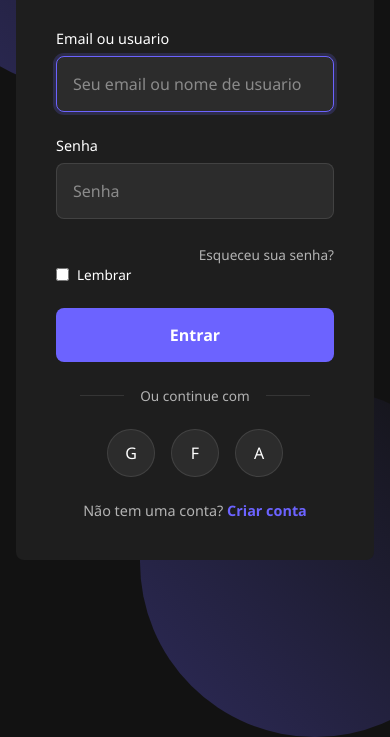
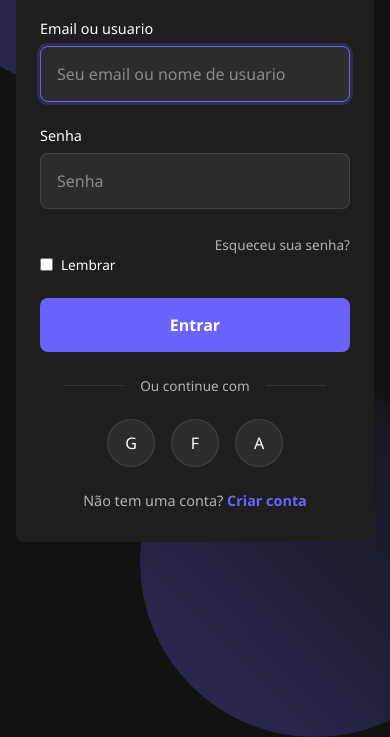
Before and after one commit to NightHudson/tela-de-login, a plain HTML site: page index.html in a window 390 px wide. Shown: the part 207-944 px from the top of the page. Drawn offline with Linux system fonts and the light colour scheme.

Commit message:
add media

```diff
--- a/css/login.css
+++ b/css/login.css
@@ -204,3 +204,9 @@ input {
     .singup-link a:hover {
         text-decoration: underline;
     }
+
+    @media (max-width: 480px) {
+        .login-container {
+            padding: 2rem 1.5rem;
+        }
+    }
```
